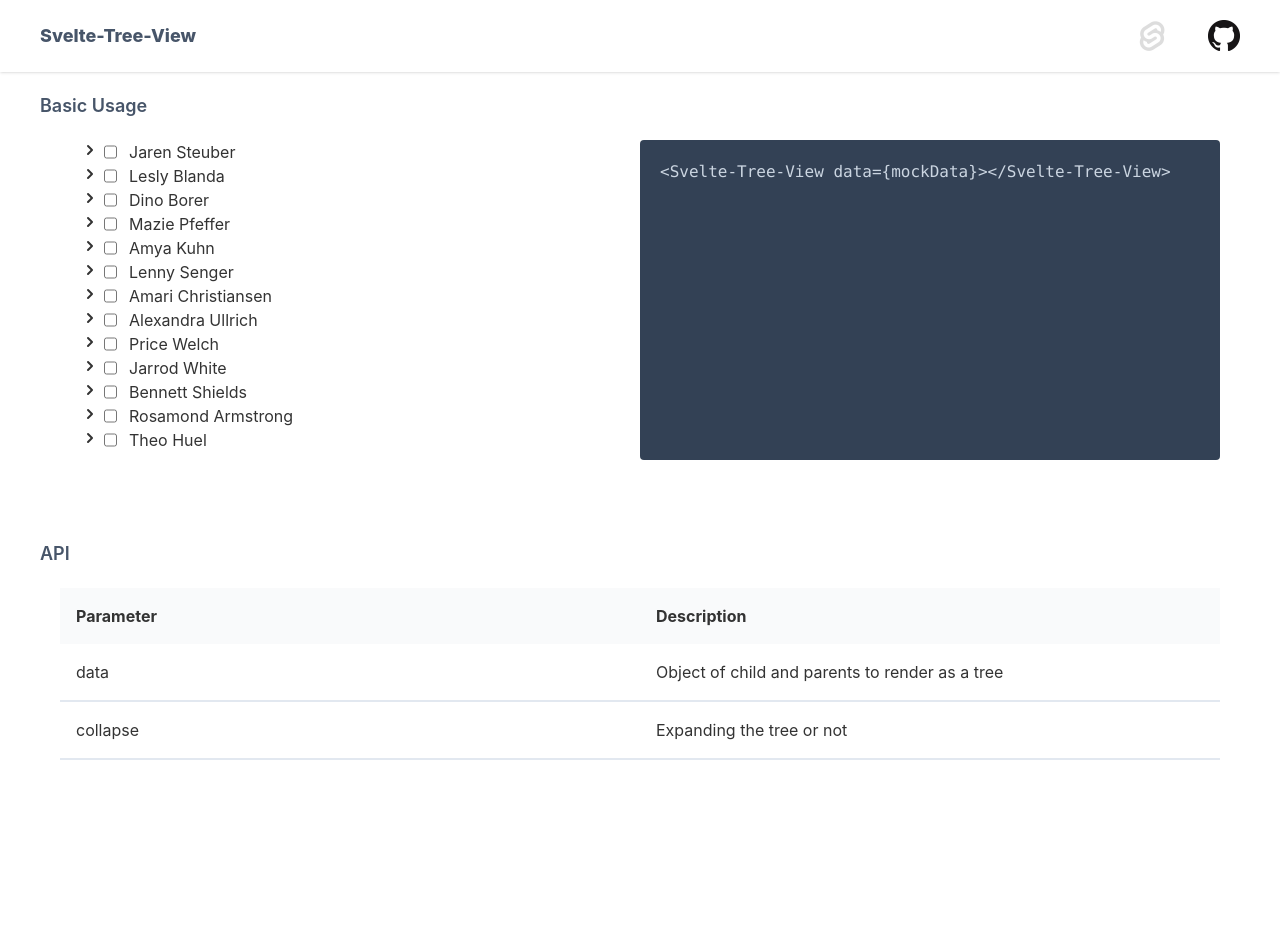
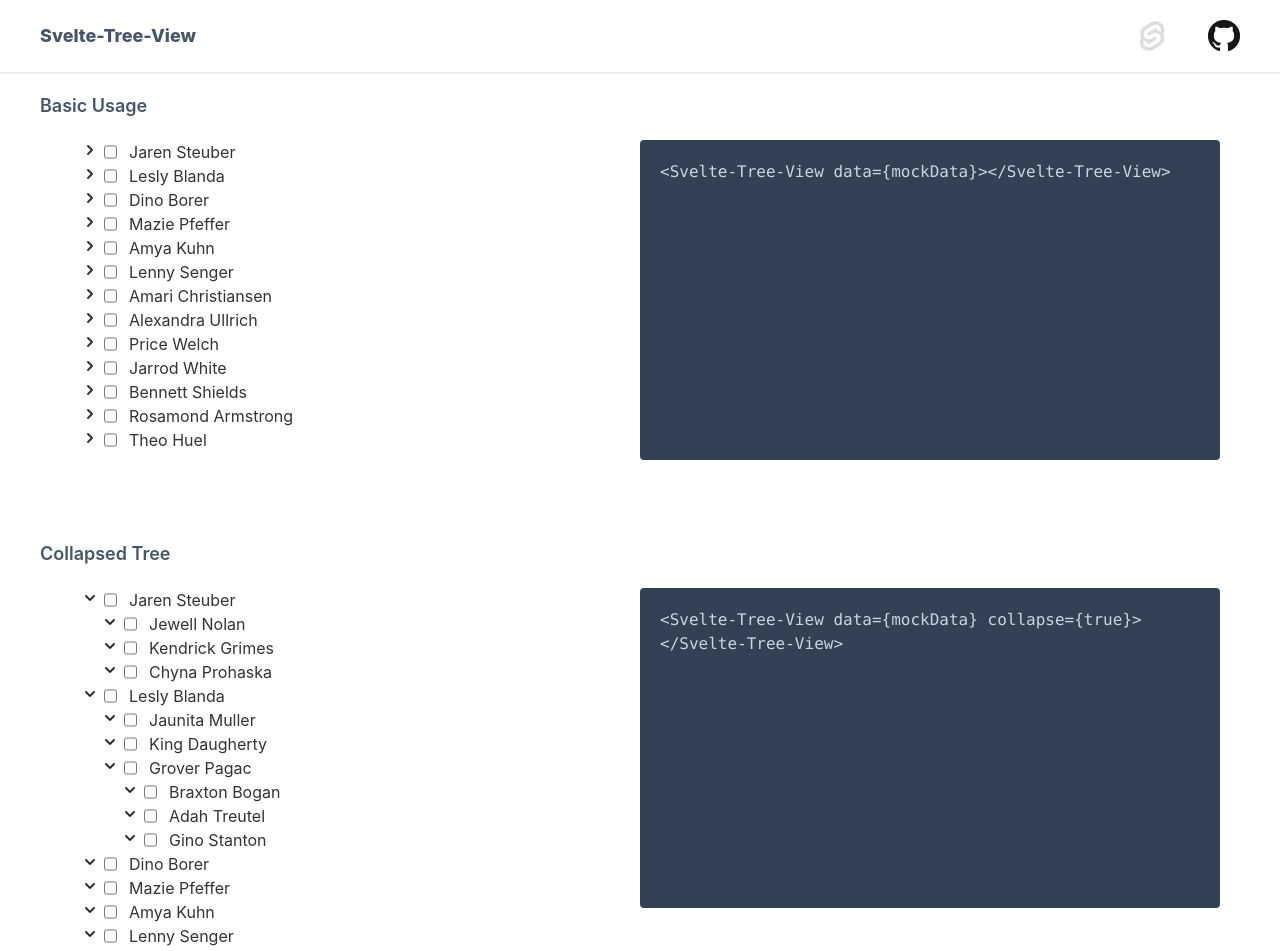
Before and after one commit to KevvKo/svelte-tree-view, a Svelte app: page / in a window 1280 px wide. Shown: the top 951 px of the page. Before the commit the page ends 800 px from the top, so only its background shows below. Built offline with nearby package versions, Linux system fonts and the light colour scheme.

Commit message:
update docu

```diff
--- a/src/App.svelte
+++ b/src/App.svelte
@@ -24,10 +24,21 @@
             </code>
         </div>
     </section>
+    <h2 class="text-lg font-semibold text-slate-600 mb-5">Collapsed Tree</h2>
+    <section class="flex mx-5 mb-20">
+        <div class="w-1/2">
+            <SvelteTree data={mockData} collapse={true}></SvelteTree>
+        </div>
+        <div class="w-1/2">
+            <code class="bg-slate-700 text-slate-300 w-full h-80 block p-5 rounded">
+                &lt;Svelte-Tree-View data=&#123;mockData&#125; collapse=&#123;true&#125;&gt;&lt;/Svelte-Tree-View&gt;
+            </code>
+        </div>
+    </section>
     <h2 class="text-lg font-semibold text-slate-600 mb-5">API</h2>
     <section class="mx-5">
         <table class="w-full table-auto">
-            <thead class="bg-gray-50">
+            <thead class="bg-gray-200">
                 <tr>
                     <th class="p-4 w-1/2 text-left">Parameter</th>
                     <th class="p-4 w-1/2 text-left">Description</th>
@@ -35,11 +46,11 @@
             </thead>
             <tbody>
                 <tr class="border-b-2 border-slate-200 hover:bg-gray-100 duration-200 transition-all">
-                    <td class="p-4">data</td>
+                    <td class="p-4"><b>data</b></td>
                     <td class="p-4">Object of child and parents to render as a tree</td>
                 </tr>
                 <tr class="border-b-2 border-slate-200 hover:bg-gray-100 duration-200 transition-all">
-                    <td class="p-4">collapse</td>
+                    <td class="p-4"><b>collapse</b></td>
                     <td class="p-4">Expanding the tree or not</td>
                 </tr>
             </tbody>
```
